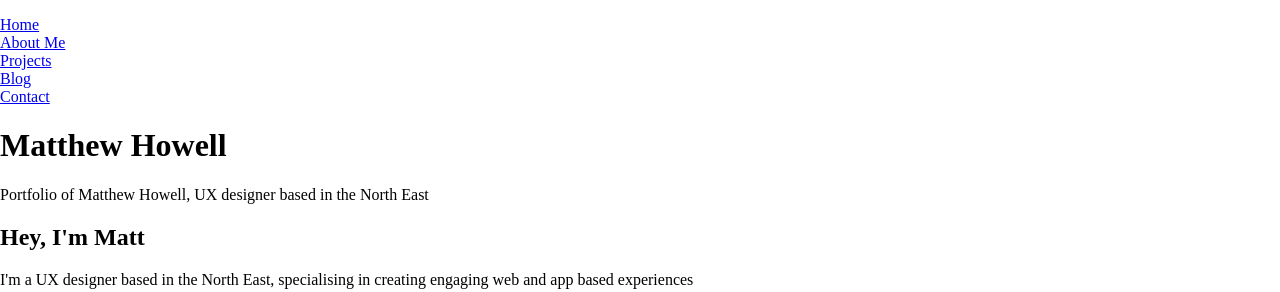
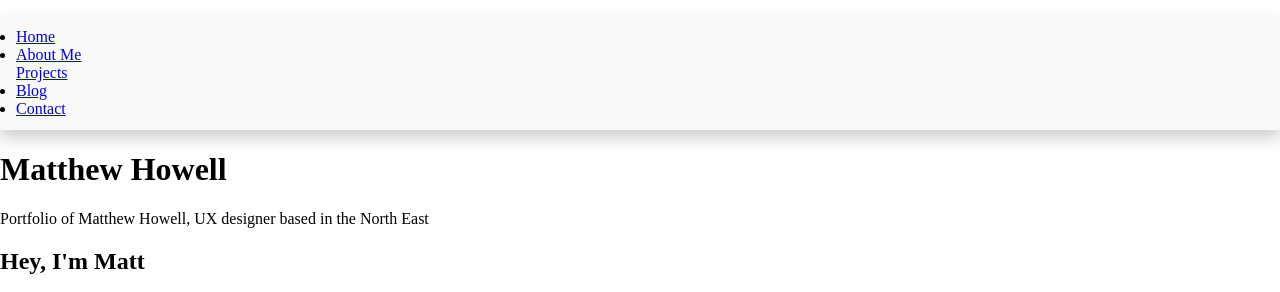
Before and after one commit to matihowell/website, an Eleventy site: page src/site/index.html in a window 1280 px wide. Shown: the top 292 px of the page. Built offline with nearby package versions, Linux system fonts and the light colour scheme; Eleventy itself is replaced by a stand-in of ours; files that its build step writes are made by us from their sources; a script that the page names is missing.

Commit message:
add @import for nav css

```diff
--- a/src/scss/style.scss
+++ b/src/scss/style.scss
@@ -1,5 +1,6 @@
 @import 'reset';
 @import 'base/base.scss';
+@import 'base/nav.scss';
 
 ::selection {
   background: white;
```
